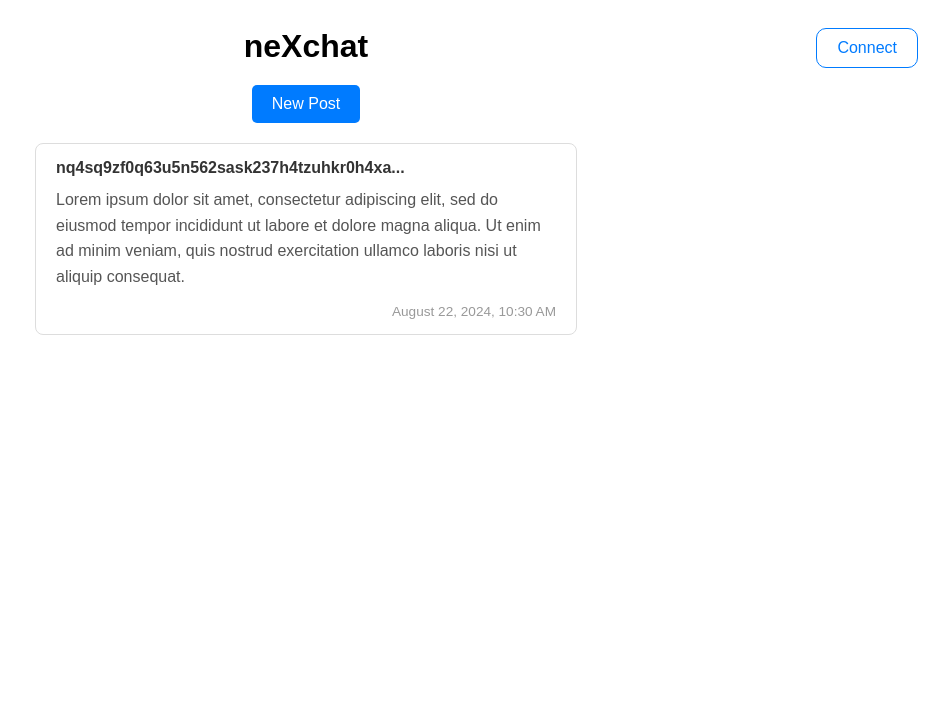
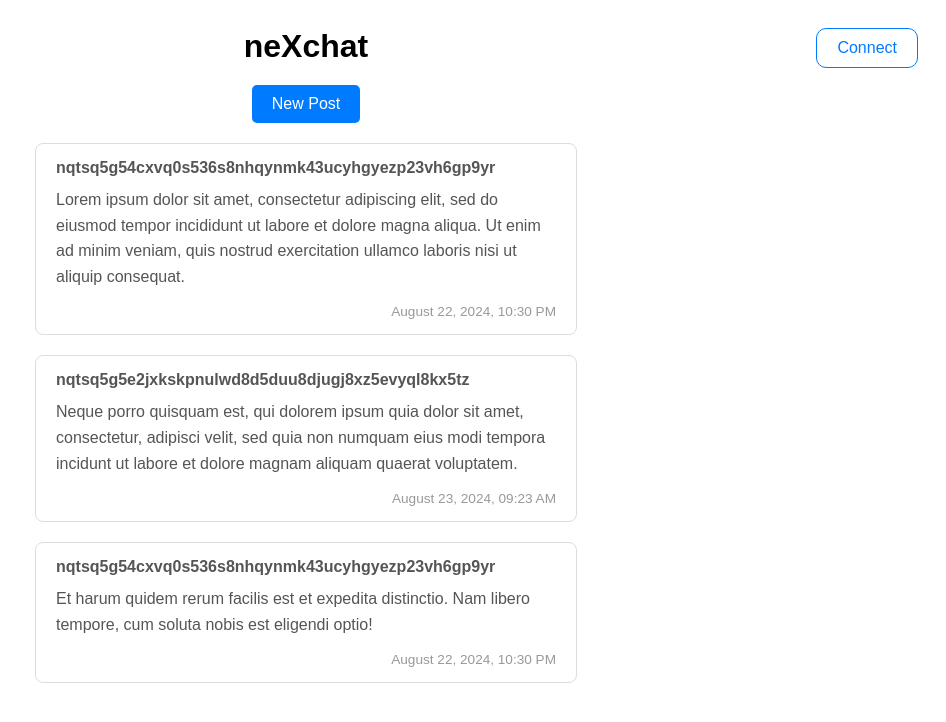
Before and after one commit to kittleik/nexchat, a Vue app: page / in a window 1280 px wide. Shown: the top 722 px of the page, without its empty margins (334-1280 px from the left). Built offline with nearby package versions, Linux system fonts and the light colour scheme.

Commit message:
- Added Profile.vue to view user posts. - Added a store to enable new posts showing up - Misc frontend

```diff
--- a/src/router/index.ts
+++ b/src/router/index.ts
@@ -1,6 +1,7 @@
 import { createRouter, createWebHistory } from 'vue-router';
 import Home from '../views/Home.vue';
 import NewPost from '../views/NewPost.vue';
+import Profile from '../views/Profile.vue';
 
 const routes = [
     {
@@ -13,6 +14,11 @@ const routes = [
         name: 'NewPost',
         component: NewPost,
     },
+    {
+        path: '/profile/:author', // Dynamic route for the author's profile
+        name: 'Profile',
+        component: Profile,
+    },
 ];
 
 const router = createRouter({
--- /dev/null
+++ b/src/store.ts
@@ -0,0 +1,19 @@
+import {ref} from "vue";
+
+export const posts = ref([
+    {
+        author: 'nqtsq5g54cxvq0s536s8nhqynmk43ucyhgyezp23vh6gp9yr',
+        content: 'Lorem ipsum dolor sit amet, consectetur adipiscing elit, sed do eiusmod tempor incididunt ut labore et dolore magna aliqua. Ut enim ad minim veniam, quis nostrud exercitation ullamco laboris nisi ut aliquip consequat.',
+        timestamp: 'August 22, 2024, 10:30 PM',
+    },
+    {
+        author: 'nqtsq5g5e2jxkskpnulwd8d5duu8djugj8xz5evyql8kx5tz',
+        content: 'Neque porro quisquam est, qui dolorem ipsum quia dolor sit amet, consectetur, adipisci velit, sed quia non numquam eius modi tempora incidunt ut labore et dolore magnam aliquam quaerat voluptatem.',
+        timestamp: 'August 23, 2024, 09:23 AM',
+    },
+    {
+        author: 'nqtsq5g54cxvq0s536s8nhqynmk43ucyhgyezp23vh6gp9yr',
+        content: 'Et harum quidem rerum facilis est et expedita distinctio. Nam libero tempore, cum soluta nobis est eligendi optio!',
+        timestamp: 'August 22, 2024, 10:30 PM',
+    },
+]);
--- a/src/views/Home.vue
+++ b/src/views/Home.vue
@@ -1,19 +1,15 @@
 <script setup lang="ts">
-import { ref } from 'vue';
 import { useRouter } from 'vue-router';
-
-const posts = ref([
-  {
-    author: 'nq4sq9zf0q63u5n562sask237h4tzuhkr0h4xa...',
-    content: 'Lorem ipsum dolor sit amet, consectetur adipiscing elit, sed do eiusmod tempor incididunt ut labore et dolore magna aliqua. Ut enim ad minim veniam, quis nostrud exercitation ullamco laboris nisi ut aliquip consequat.',
-    timestamp: 'August 22, 2024, 10:30 AM',
-  },
-]);
+import {posts} from "../store.ts";
 
 const router = useRouter();
 
 const goToNewPost = () => {
   router.push({ name: 'NewPost' });
+};
+
+const goToProfile = (author: string) => {
+  router.push({ name: 'Profile', params: { author } });
 };
 
 // Dummy connect function
@@ -31,7 +27,9 @@ const connect = () => {
 
     <div v-for="(post, index) in posts" :key="index" class="message-box">
       <div class="message-header">
-        <span class="author">{{ post.author }}</span>
+        <span class="author-link" @click="goToProfile(post.author)">
+          {{ post.author }}
+        </span>
       </div>
       <div class="message-content">
         {{ post.content }}
@@ -116,6 +114,24 @@ h1 {
   font-weight: bold;
   color: #333;
   text-align: left;
+  white-space: nowrap; /* Prevents text from wrapping to the next line */
+  overflow: hidden; /* Hides the overflow text */
+  text-overflow: ellipsis; /* Displays an ellipsis (...) where the text is cut off */
+  max-width: 100%; /* Ensures it doesn't exceed the container width */
+}
+
+.author-link {
+  font-weight: bold;
+  color: #555;
+  cursor: pointer;
+  white-space: nowrap; /* Prevents text from wrapping to the next line */
+  overflow: hidden; /* Hides the overflow text */
+  text-overflow: ellipsis; /* Displays an ellipsis (...) where the text is cut off */
+  max-width: 100%; /* Ensures it doesn't exceed the container width */
+}
+
+.author-link:hover {
+  color: #0056b3;
 }
 
 .message-content {
--- a/src/views/NewPost.vue
+++ b/src/views/NewPost.vue
@@ -25,9 +25,10 @@
 import { ref } from 'vue';
 import { useRouter } from 'vue-router';
 import { defineEmits } from 'vue';
+import {posts} from "../store.ts";
 
 // Assume the author is set when the user is logged in
-const author = ref('nq4sq9zf0q63u5n562sask237h4tzuhkr0h4xa...');  // Replace with the actual logged-in user's public key
+const author = ref('nqtsq5g54cxvq0s536s8nhqynmk43ucyhgyezp23vh6gp9yr');  // Replace with the actual logged-in user's public key
 
 const content = ref('');
 const emit = defineEmits(['add-post']);
@@ -41,6 +42,7 @@ const submitPost = () => {
   };
   emit('add-post', newPost);
   content.value = '';
+  posts.value.push(newPost)
   router.push({ name: 'Home' }); // Redirect to home page after submission
 };
 </script>
--- /dev/null
+++ b/src/views/Profile.vue
@@ -0,0 +1,110 @@
+<script setup lang="ts">
+import { ref, computed } from 'vue';
+import { useRoute } from 'vue-router';
+
+// Assume this data comes from a shared store or API
+const allPosts = ref([
+  {
+    author: 'nqtsq5g54cxvq0s536s8nhqynmk43ucyhgyezp23vh6gp9yr',
+    content: 'Lorem ipsum dolor sit amet, consectetur adipiscing elit, sed do eiusmod tempor incididunt ut labore et dolore magna aliqua. Ut enim ad minim veniam, quis nostrud exercitation ullamco laboris nisi ut aliquip consequat.',
+    timestamp: 'August 22, 2024, 10:30 PM',
+  },
+  {
+    author: 'nqtsq5g5e2jxkskpnulwd8d5duu8djugj8xz5evyql8kx5tz',
+    content: 'Neque porro quisquam est, qui dolorem ipsum quia dolor sit amet, consectetur, adipisci velit, sed quia non numquam eius modi tempora incidunt ut labore et dolore magnam aliquam quaerat voluptatem.',
+    timestamp: 'August 23, 2024, 09:23 AM',
+  },
+  {
+    author: 'nqtsq5g54cxvq0s536s8nhqynmk43ucyhgyezp23vh6gp9yr',
+    content: 'Et harum quidem rerum facilis est et expedita distinctio. Nam libero tempore, cum soluta nobis est eligendi optio!',
+    timestamp: 'August 22, 2024, 10:30 PM',
+  },
+]);
+
+const route = useRoute();
+const author = ref(route.params.author);
+
+const filteredPosts = computed(() =>
+    allPosts.value.filter(post => post.author === author.value)
+);
+</script>
+
+<template>
+  <div class="content">
+    <h2>{{ author }}'s Posts</h2>
+    <div v-for="(post, index) in filteredPosts" :key="index" class="message-box">
+      <div class="message-header">
+        <span class="author">{{ post.author }}</span>
+      </div>
+      <div class="message-content">
+        {{ post.content }}
+      </div>
+      <div class="message-footer">
+        <span class="timestamp">{{ post.timestamp }}</span>
+      </div>
+    </div>
+  </div>
+</template>
+
+<style scoped>
+.content {
+  font-family: Arial, sans-serif;
+  display: flex;
+  flex-direction: column;
+  align-items: center;
+  padding: 20px;
+}
+
+h1 {
+  margin-top: 0;
+  margin-bottom: 20px;
+  font-size: 1.5em;
+  text-align: center;
+  color: #333;
+}
+
+.message-box {
+  background-color: #fff;
+  border: 1px solid #ddd;
+  border-radius: 8px;
+  padding: 15px 20px;
+  max-width: 600px;
+  width: 100%;
+  margin-bottom: 20px;
+}
+
+.message-header {
+  display: flex;
+  justify-content: space-between;
+  align-items: center;
+  margin-bottom: 10px;
+}
+
+.author {
+  font-weight: bold;
+  color: #333;
+  text-align: left;
+  white-space: nowrap;
+  overflow: hidden;
+  text-overflow: ellipsis;
+  max-width: 100%;
+}
+
+.message-content {
+  font-size: 1em;
+  color: #555;
+  line-height: 1.6;
+  margin-bottom: 15px;
+  text-align: left;
+}
+
+.message-footer {
+  display: flex;
+  justify-content: flex-end;
+}
+
+.timestamp {
+  font-size: 0.85em;
+  color: #999;
+}
+</style>
```
